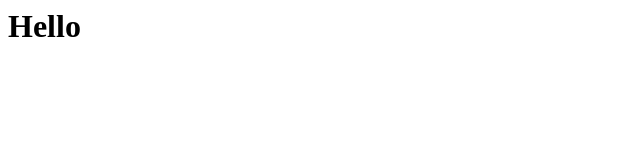
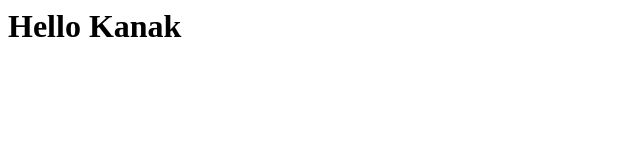
Before and after one commit to kanakgoel36/Portfolio, a plain HTML site: page Index.html in a window 1280 px wide. Shown: the whole page, without its empty margins (0-640 px from the left). Drawn offline with Linux system fonts and the light colour scheme.

Commit message:
Second Commit

```diff
--- a/Index.html
+++ b/Index.html
@@ -1,7 +1,7 @@
 <html>
 <head>
 <body>
-<h1>Hello</h1>
+<h1>Hello Kanak</h1>
 
 
 </body>
```
